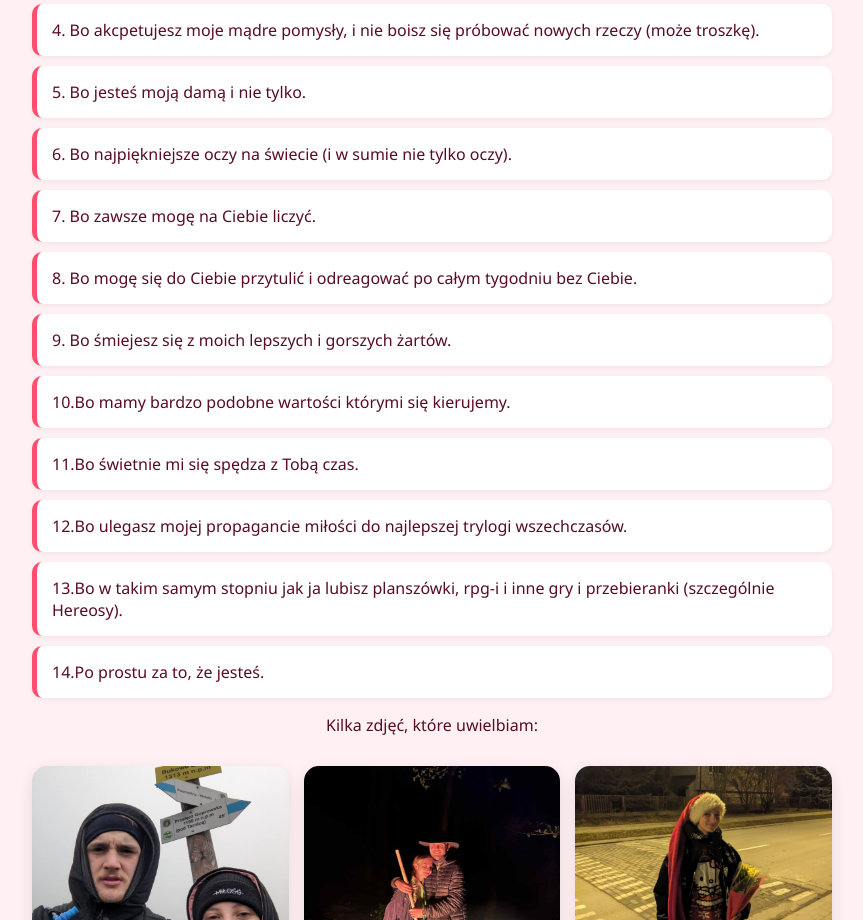
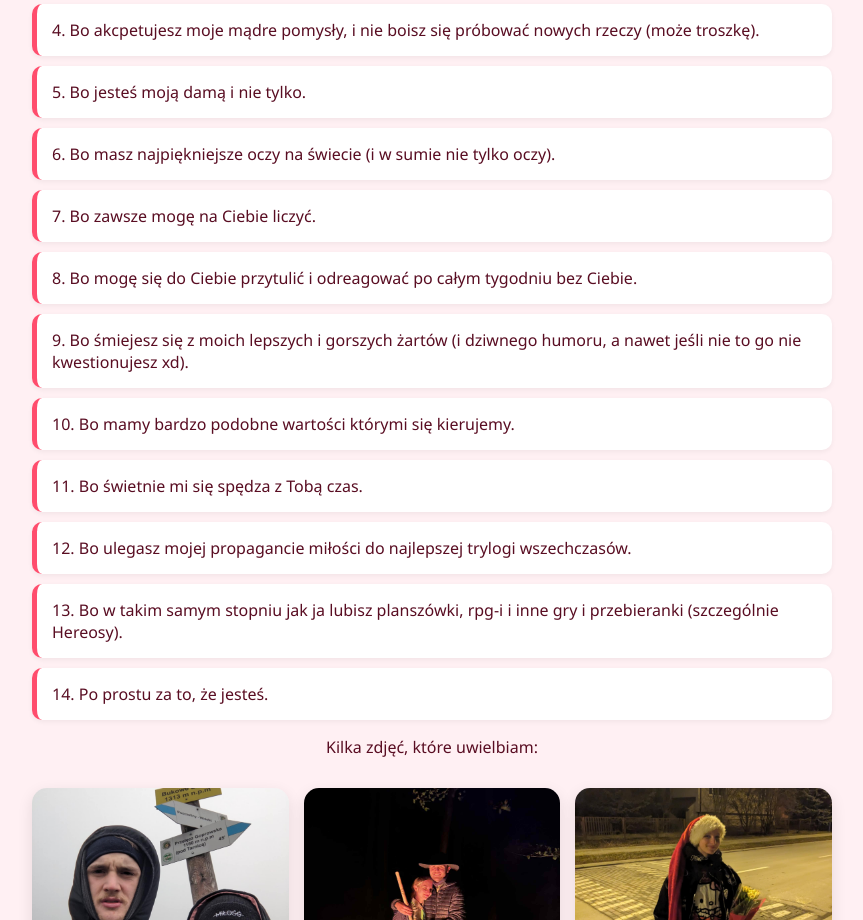
Before and after one commit to MatejOk/forher, a plain HTML site: page index.html in a window 1280 px wide. Shown: the part 740-1660 px from the top of the page, without its empty margins (208-1071 px from the left). Drawn offline with Linux system fonts and the light colour scheme.

Commit message:
Update index.html

```diff
--- a/index.html
+++ b/index.html
@@ -145,15 +145,15 @@
             <li>3. Bo czuje się że mogę porozmawiać z Tobą na każdy temat.</li>
             <li>4. Bo akcpetujesz moje mądre pomysły, i nie boisz się próbować nowych rzeczy (może troszkę).</li>
             <li>5. Bo jesteś moją damą i nie tylko.</li>
-            <li>6. Bo najpiękniejsze oczy na świecie (i w sumie nie tylko oczy).</li>
+            <li>6. Bo masz najpiękniejsze oczy na świecie (i w sumie nie tylko oczy).</li>
             <li>7. Bo zawsze mogę na Ciebie liczyć. </li>
             <li>8. Bo mogę się do Ciebie przytulić i odreagować po całym tygodniu bez Ciebie. </li>
-            <li>9. Bo śmiejesz się z moich lepszych i gorszych żartów. </li>
-            <li>10.Bo mamy bardzo podobne wartości którymi się kierujemy. </li>
-            <li>11.Bo świetnie mi się spędza z Tobą czas. </li>
-            <li>12.Bo ulegasz mojej propagancie miłości do najlepszej trylogi wszechczasów.</li>
-            <li>13.Bo w takim samym stopniu jak ja lubisz planszówki, rpg-i i inne gry i przebieranki (szczególnie Hereosy). </li>
-            <li>14.Po prostu za to, że jesteś.</li>
+            <li>9. Bo śmiejesz się z moich lepszych i gorszych żartów (i dziwnego humoru, a nawet jeśli nie to go nie kwestionujesz xd). </li>
+            <li>10. Bo mamy bardzo podobne wartości którymi się kierujemy. </li>
+            <li>11. Bo świetnie mi się spędza z Tobą czas. </li>
+            <li>12. Bo ulegasz mojej propagancie miłości do najlepszej trylogi wszechczasów.</li>
+            <li>13. Bo w takim samym stopniu jak ja lubisz planszówki, rpg-i i inne gry i przebieranki (szczególnie Hereosy). </li>
+            <li>14. Po prostu za to, że jesteś.</li>
         </ul>
 
         <p>Kilka zdjęć, które uwielbiam:</p>
```
